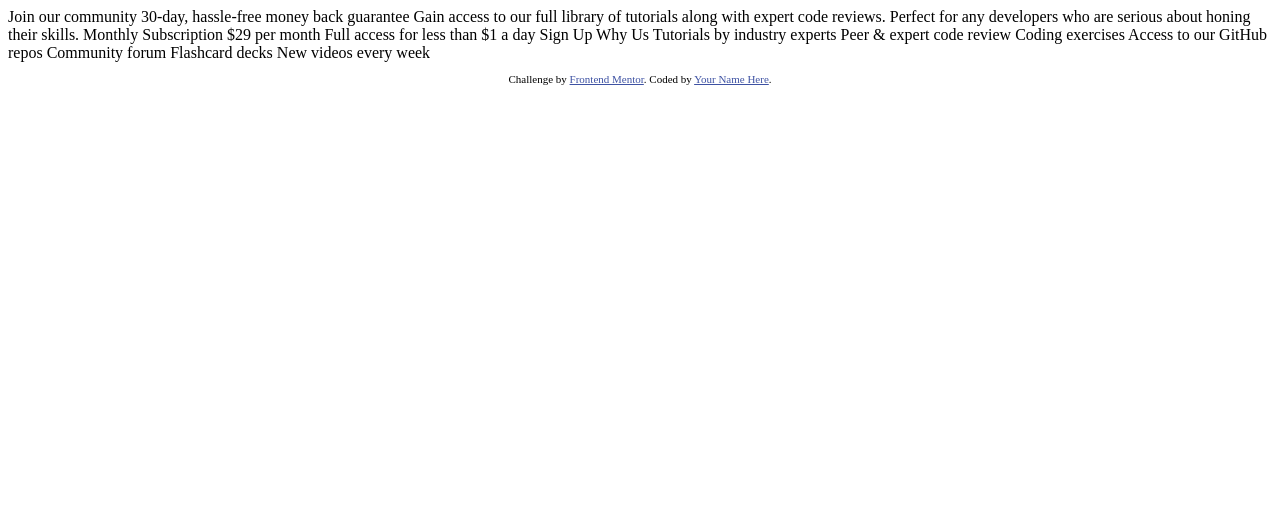
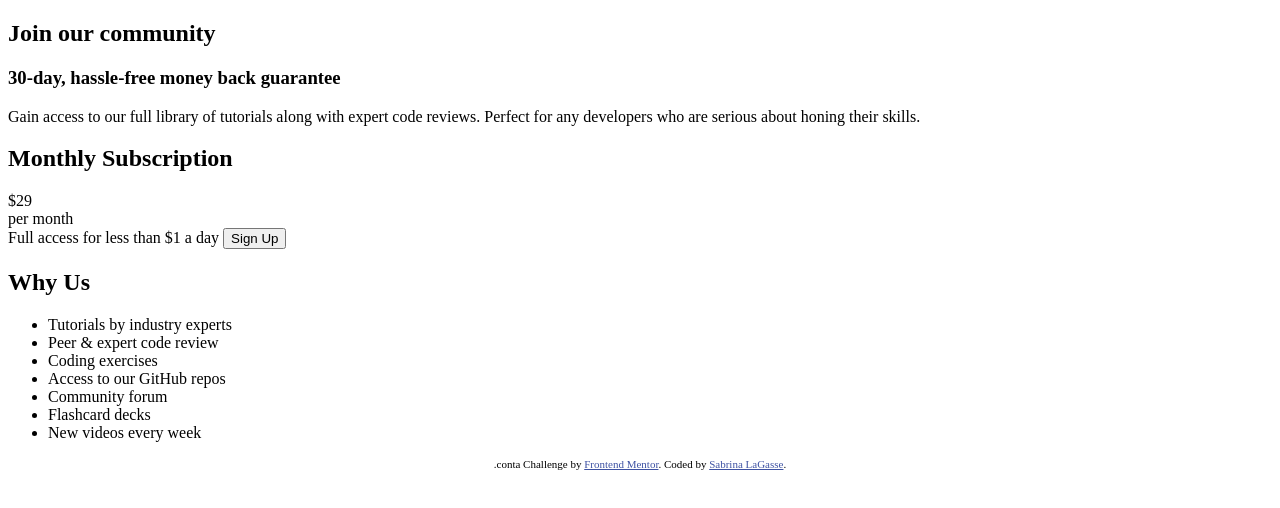
Before and after one commit to sabrinalagasse/single-price-grid, a plain HTML site: page index.html in a window 1280 px wide. Drawn offline with Linux system fonts and the light colour scheme.

Commit message:
Add structuring

```diff
--- a/index.html
+++ b/index.html
@@ -1,49 +1,70 @@
 <!DOCTYPE html>
 <html lang="en">
   <head>
-  <meta charset="UTF-8">
-  <meta name="viewport" content="width=device-width, initial-scale=1.0"> <!-- displays site properly based on user's device -->
+    <meta charset="UTF-8" />
+    <meta name="viewport" content="width=device-width, initial-scale=1.0" />
+    <!-- displays site properly based on user's device -->
 
-  <link rel="icon" type="image/png" sizes="32x32" href="./images/favicon-32x32.png">
+    <link
+      rel="icon"
+      type="image/png"
+      sizes="32x32"
+      href="./images/favicon-32x32.png"
+    />
 
     <title>Frontend Mentor | Single Price Grid Component</title>
+    <link rel="stylesheet" type="text/css" href="style.css" />
 
     <!-- Feel free to remove these styles or customise in your own stylesheet 👍 -->
     <style>
-    .attribution { font-size: 11px; text-align: center; }
-    .attribution a { color: hsl(228, 45%, 44%); }
+      .attribution {
+        font-size: 11px;
+        text-align: center;
+      }
+      .attribution a {
+        color: hsl(228, 45%, 44%);
+      }
     </style>
   </head>
   <body>
-  Join our community
-
-  30-day, hassle-free money back guarantee
-
-  Gain access to our full library of tutorials along with expert code reviews.
-  Perfect for any developers who are serious about honing their skills.
-
-  Monthly Subscription
-
-  &dollar;29 per month
-
+    <div class="container">
+      <div class="join">
+        <h2>Join our community</h2>
+        <h3 id="guarantee">30-day, hassle-free money back guarantee</h3>
+        <p>
+          Gain access to our full library of tutorials along with expert code
+          reviews. Perfect for any developers who are serious about honing their
+          skills.
+        </p>
+      </div>
+      <div class="monthly">
+        <h2>Monthly Subscription</h2>
+        <div class="price">
+          <div class="dollars">&dollar;29</div>
+          per month
+        </div>
         Full access for less than &dollar;1 a day
-
-  Sign Up
-
-  Why Us
-
-  Tutorials by industry experts
-  Peer &amp; expert code review
-  Coding exercises
-  Access to our GitHub repos
-  Community forum
-  Flashcard decks
-  New videos every week
-
+        <button>Sign Up</button>
+      </div>
+      <div class="why">
+        <h2>Why Us</h2>
+        <ul>
+          <li>Tutorials by industry experts</li>
+          <li>Peer &amp; expert code review</li>
+          <li>Coding exercises</li>
+          <li>Access to our GitHub repos</li>
+          <li>Community forum</li>
+          <li>Flashcard decks</li>
+          <li>New videos every week</li>
+        </ul>
+      </div>
+    </div>
     <footer>
       <p class="attribution">
-      Challenge by <a href="https://www.frontendmentor.io?ref=challenge" target="_blank">Frontend Mentor</a>.
-      Coded by <a href="#">Your Name Here</a>.
+        .conta Challenge by
+        <a href="https://www.frontendmentor.io?ref=challenge" target="_blank"
+          >Frontend Mentor</a
+        >. Coded by <a href="#">Sabrina LaGasse</a>.
       </p>
     </footer>
   </body>
```
Lines whose indentation alone changed are shown as unchanged.
